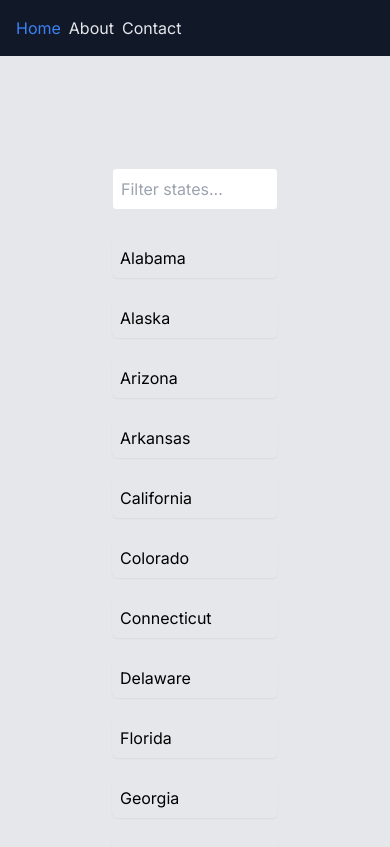
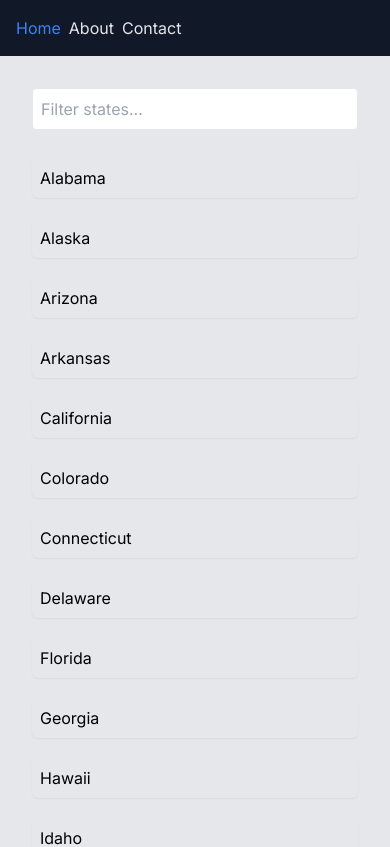
Before and after one commit to saro9588/legibill, a Next.js app: page / in a window 390 px wide. Shown: the top 847 px of the page. Built offline with nearby package versions, Linux system fonts and the light colour scheme.

Commit message:
fix gutters

```diff
--- a/app/page.tsx
+++ b/app/page.tsx
@@ -19,7 +19,7 @@
 	};
 
 	return (
-		<main className="flex min-h-screen flex-col p-24">
+		<main className="flex min-h-screen flex-col lg:p-24 p-4">
 			<input
 				type="text"
 				placeholder="Filter states..."
```
